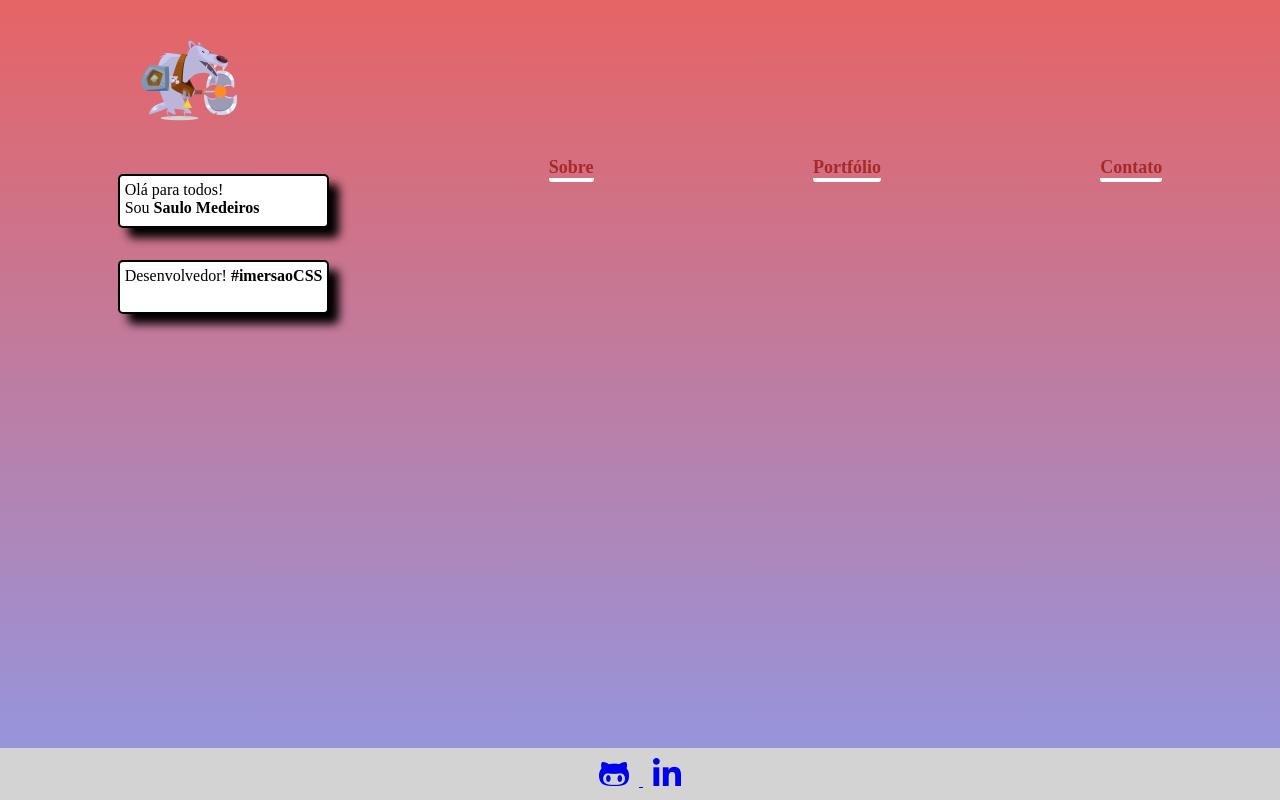
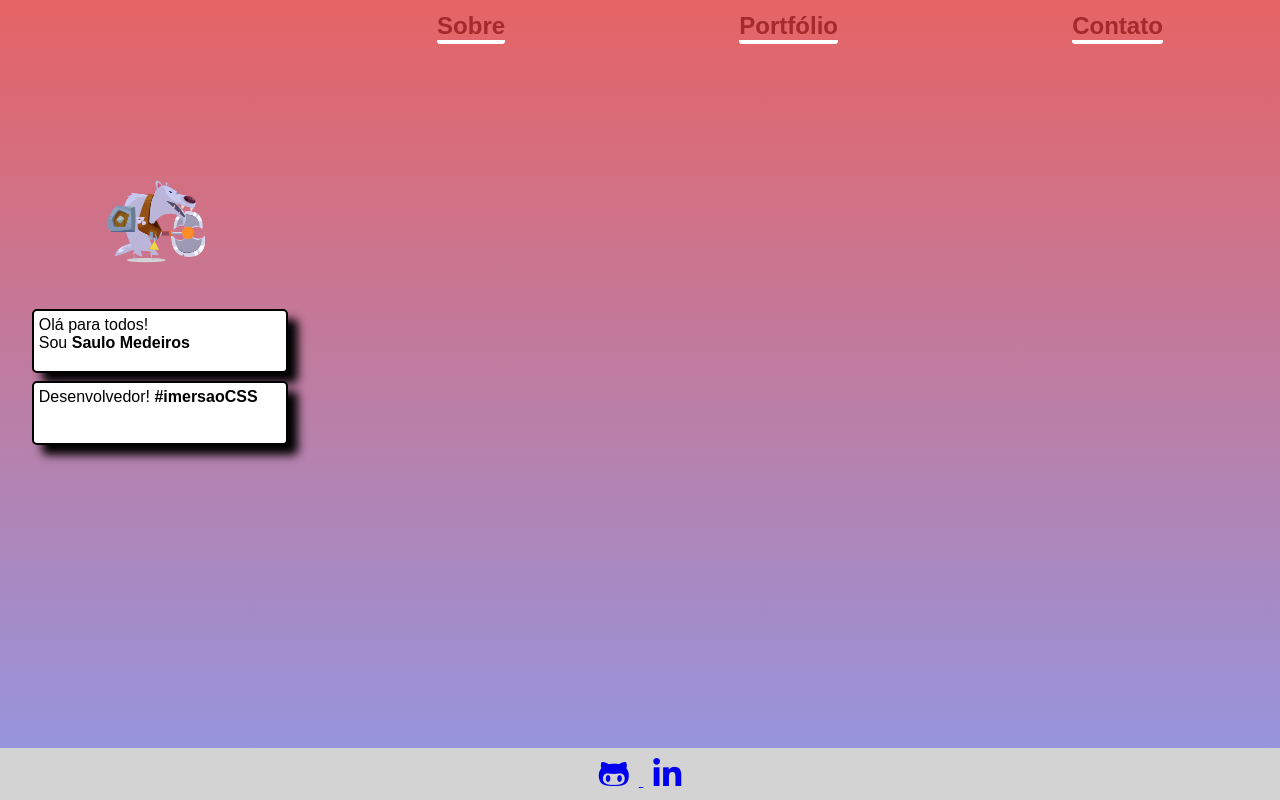
Before and after one commit to saulomedeirosguerreiro/about-me, a plain HTML site: page index.html in a window 1280 px wide. Drawn offline with Linux system fonts and the light colour scheme.

Commit message:
adding responsiveness

```diff
--- a/css/styles.css
+++ b/css/styles.css
@@ -1,25 +1,56 @@
+*{
+    margin: 0;
+    padding: 0;
+    box-sizing: border-box;
+}
+
 body{
+    font-family: Arial, Helvetica, sans-serif;
     background:  linear-gradient(#e66465, #9198e5) no-repeat;
     background-size: auto 100vh;
+}
+
+aside {
+    float: left;
+    display: flex;
+    flex-wrap: wrap;
+    align-items: center;
+    justify-content: center;
+    height: 75vh;
+    width: 100vw;
+}
+
+footer {
+    position: fixed;
+    left: 0;
+    bottom: 0;
+    width: 100vw;
+    text-align: center;
+    background-color: lightgray;
+}
+
+footer i {
+    font-size: 2em;
+    margin: 10px;
 }
 
 .dialog {
     background-color: white;
     border: 2px solid black;
     border-radius: 5px;
-    padding: 5px;
-    height: 5vh;
+    padding: 0.3em;
+    margin: 0.5em;
+    height: 12vh;
+    width: 40vw;
+    font-size: 1em;
+    overflow: hidden;
+    text-overflow: ellipsis;
     box-shadow: 10px 10px 10px;
 }
 
-.avatar-dialog{
-    display: flex;
-    flex-direction: column;
-}
-
 .avatar {
-    width: 150px;
-    height: 150px;
+    width: 39.5vw;
+    height: 27.5vh;
 }
 
 
@@ -36,23 +67,76 @@ body{
     border-bottom: 4px solid white;
     color: brown;
     font-weight: bold;
-    font-size: large;
+    font-size: 1.5em;
+    margin:0.5em;
 }
 
 .menu a:hover {
     border-bottom: 4px solid #9198e5;
 }
 
-footer {
-    position: fixed;
-    left: 0;
-    bottom: 0;
-    width: 100%;
-    text-align: center;
-    background-color: lightgray;
+
+@media(min-width:400px){
+    .dialog {
+        font-size: 1.1em;
+    }
+
+    .avatar {
+        width: 45vw;
+        height:  40.5vh;
+    }
 }
 
-footer i {
-    font-size: 2em;
-    margin: 10px;
+@media(min-width:700px){
+    .dialog {
+        font-size: 1.5em;
+    }
+
+    .avatar {
+        width: 32.5vw;
+        height: 47.5vh;
+    }
 }
+
+@media(min-width:900px){
+    header {
+        float: right;
+        width: 75vw;
+    }
+
+
+    aside {
+        float: left;
+        display: flex;
+        flex-direction: column;
+        align-items: center;
+        width: 25vw;
+        height: 75vh;
+    }
+
+    .dialog {
+        background-color: white;
+        border: 2px solid black;
+        border-radius: 5px;
+        padding: 0.3em;
+        margin: 0.5em;
+        width: 20vw;
+        height: 8vh;
+        box-shadow: 10px 10px 10px;
+        font-size: 1em;
+    }
+
+
+    .avatar {
+        width: 12vw;
+        height: 12vw;
+    }
+
+
+    .menu  {
+        list-style: none;
+        display:flex;
+        justify-content: space-around;
+        align-items: center;
+    }
+}
--- a/index.html
+++ b/index.html
@@ -2,23 +2,45 @@
 <html lang="en">
 <head>
     <meta charset="UTF-8">
+    <meta name="viewport" content="width=device-width, initial-scale=1.0">
     <title>Saulo Medeiros</title>
     <link rel="stylesheet" href="css/styles.css">
     <script src="https://kit.fontawesome.com/851525ff62.js" crossorigin="anonymous"></script>
 <body>
     <header>
-
         <nav class="menu">
-            <div class="avatar-dialog">
-                <img class="avatar" src="assets/avatar.png" alt="avatar">
-                <p class="dialog">Olá para todos! <br> Sou <strong>Saulo Medeiros</strong></p>
-                <p class="dialog">Desenvolvedor! <strong>#imersaoCSS</strong></p>
-            </div>
             <a href="#">Sobre</a>
             <a href="#">Portfólio</a>
             <a href="#">Contato</a>
         </nav>
     </header>
+    <aside>
+        <img class="avatar" src="assets/avatar.png" alt="avatar">
+        <div>
+          <p class="dialog">Olá para todos! <br> Sou <strong>Saulo Medeiros</strong></p>
+          <p class="dialog">Desenvolvedor! <strong>#imersaoCSS</strong></p>
+        </div>
+    </aside>
+
+    <!--<section>
+        <h2>Portfólio</h2>
+        <figure>
+          <img class="img-portfolio" src="./img/ecommerce-creditos-s-o-c-i-a-l-c-u-t-unsplash.jpg" alt="eCommerce">
+          <figcaption>eCommerce</figcaption>
+        </figure>
+        <figure>
+          <img class="img-portfolio" src="./img/mobile-creditos-nate-grant-unsplash.jpg" alt=">Mobile">
+          <figcaption>Mobile</figcaption>
+        </figure>
+        <figure>
+          <img class="img-portfolio" src="./img/webdesign-creditos-domenico-loia-unsplash.jpg" alt="Web design">
+          <figcaption>Web design</figcaption>
+        </figure>
+        <figure>
+          <img class="img-portfolio" src="./img/projpessoais-creditos-hal-gatewood-unsplash.jpg" alt="Projetos pessoais">
+          <figcaption>Projetos pessoais</figcaption>
+        </figure>
+      </section> -->
     <footer>
         <a href="https://github.com/saulomedeirosguerreiro/" target="_blank">
             <i class="fab fa-github-alt"></i>
```
